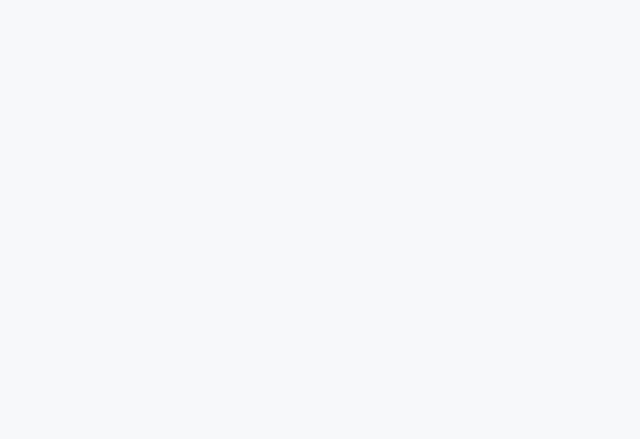
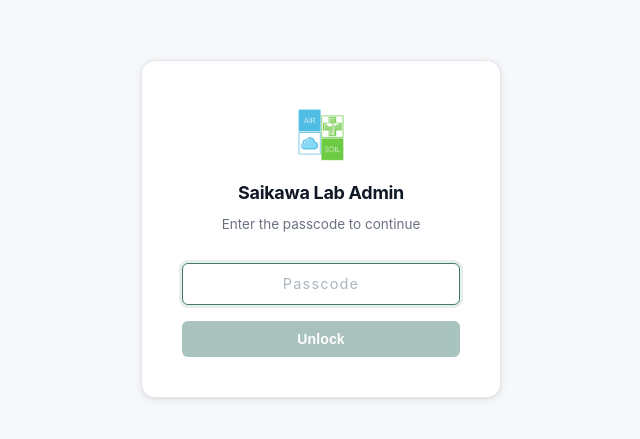
Before and after one commit to wenyuanhuizi/SaikawaLabAdmin, a React (Vite) app: page / in a window 1280 px wide. Shown: the part 171-610 px from the top of the page, without its empty margins (319-959 px from the left). Built offline with nearby package versions, Linux system fonts and the light colour scheme.

Commit message:
password gate added

```diff
--- a/src/App.tsx
+++ b/src/App.tsx
@@ -2,11 +2,13 @@ import { BrowserRouter, NavLink, Navigate, Route, Routes } from "react-router-do
 import CreatePost from "./pages/CreatePost";
 import ViewForms from "./pages/ViewForms";
 import ManagePosts from "./pages/ManagePosts";
+import PasswordGate from "./components/PasswordGate";
 import logoImg from "./assets/logo.png";
 import "./App.css";
 
 export default function App() {
   return (
+    <PasswordGate>
     <BrowserRouter basename="/SaikawaLabAdmin">
       <div className="app">
         <header className="header">
@@ -38,5 +40,6 @@ export default function App() {
         </main>
       </div>
     </BrowserRouter>
+    </PasswordGate>
   );
 }
--- /dev/null
+++ b/src/components/PasswordGate.css
@@ -0,0 +1,76 @@
+.pg-backdrop {
+  min-height: 100vh;
+  display: flex;
+  align-items: center;
+  justify-content: center;
+  background: var(--bg);
+}
+
+.pg-card {
+  background: var(--surface);
+  border: 1px solid var(--border);
+  border-radius: var(--radius-lg);
+  padding: 48px 40px 40px;
+  box-shadow: var(--shadow);
+  width: 100%;
+  max-width: 360px;
+  display: flex;
+  flex-direction: column;
+  align-items: center;
+  gap: 0;
+}
+
+.pg-logo {
+  height: 52px;
+  width: auto;
+  object-fit: contain;
+  margin-bottom: 18px;
+}
+
+.pg-title {
+  font-size: 18px;
+  font-weight: 700;
+  color: var(--text);
+  letter-spacing: -0.3px;
+  margin-bottom: 6px;
+  text-align: center;
+}
+
+.pg-subtitle {
+  font-size: 13.5px;
+  color: var(--text-muted);
+  margin-bottom: 28px;
+  text-align: center;
+}
+
+.pg-form {
+  width: 100%;
+  display: flex;
+  flex-direction: column;
+  gap: 12px;
+}
+
+.pg-input {
+  font-size: 15px;
+  letter-spacing: 0.08em;
+  text-align: center;
+}
+
+.pg-input-error {
+  border-color: var(--danger) !important;
+  box-shadow: 0 0 0 3px rgba(192, 57, 43, 0.12) !important;
+}
+
+.pg-error {
+  font-size: 13px;
+  color: var(--danger);
+  text-align: center;
+  margin-top: -4px;
+}
+
+.pg-btn {
+  width: 100%;
+  padding: 11px;
+  font-size: 14.5px;
+  margin-top: 4px;
+}
--- /dev/null
+++ b/src/components/PasswordGate.tsx
@@ -0,0 +1,66 @@
+import { useState } from "react";
+import logoImg from "../assets/logo.png";
+import "./PasswordGate.css";
+
+const SESSION_KEY = "saikawa_unlocked";
+const VERIFY_URL = "https://api1-dot-saikawalab-427516.uc.r.appspot.com/api/v1/verify-admin-password";
+
+export default function PasswordGate({ children }: { children: React.ReactNode }) {
+  const [unlocked, setUnlocked] = useState(() => sessionStorage.getItem(SESSION_KEY) === "1");
+  const [input, setInput] = useState("");
+  const [error, setError] = useState(false);
+  const [loading, setLoading] = useState(false);
+
+  if (unlocked) return <>{children}</>;
+
+  async function handleSubmit(e: React.FormEvent<HTMLFormElement>) {
+    e.preventDefault();
+    setLoading(true);
+    setError(false);
+    try {
+      const res = await fetch(VERIFY_URL, {
+        method: "POST",
+        headers: { "Content-Type": "application/json" },
+        body: JSON.stringify({ password: input }),
+      });
+      const data = await res.json();
+      if (data.authenticated) {
+        sessionStorage.setItem(SESSION_KEY, "1");
+        setUnlocked(true);
+      } else {
+        setError(true);
+        setInput("");
+      }
+    } catch {
+      setError(true);
+      setInput("");
+    } finally {
+      setLoading(false);
+    }
+  }
+
+  return (
+    <div className="pg-backdrop">
+      <div className="pg-card">
+        <img src={logoImg} alt="Saikawa Lab" className="pg-logo" />
+        <h1 className="pg-title">Saikawa Lab Admin</h1>
+        <p className="pg-subtitle">Enter the passcode to continue</p>
+        <form onSubmit={handleSubmit} className="pg-form">
+          <input
+            className={`input pg-input${error ? " pg-input-error" : ""}`}
+            type="password"
+            placeholder="Passcode"
+            value={input}
+            autoFocus
+            disabled={loading}
+            onChange={(e) => { setInput(e.target.value); setError(false); }}
+          />
+          {error && <p className="pg-error">Incorrect passcode. Try again.</p>}
+          <button className="btn-primary pg-btn" type="submit" disabled={loading || !input}>
+            {loading ? "Verifying…" : "Unlock"}
+          </button>
+        </form>
+      </div>
+    </div>
+  );
+}
```
Also changed, not shown: 4 other files (tests, documents, lock files or other folders).
